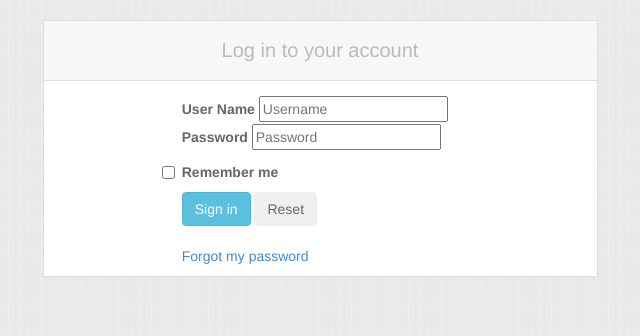
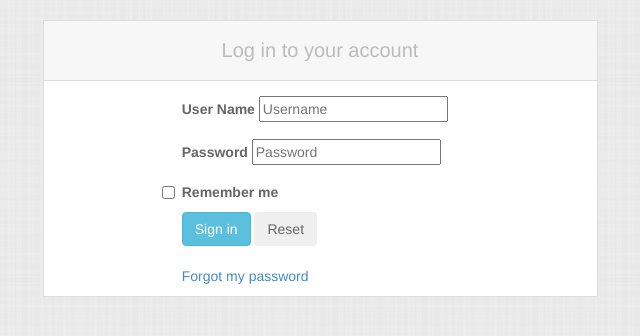
Before and after one commit to sudhakso/perfbench, a Django app: page / in a window 1280 px wide. Shown: the part 120-456 px from the top of the page, without its empty margins (320-960 px from the left). Run offline with Django 3.2, Linux system fonts and the light colour scheme; some libraries are stand-ins or nearby versions.

Commit message:
auth file changes

```diff
--- a/rallybench/templates/rallybench/auth.html
+++ b/rallybench/templates/rallybench/auth.html
@@ -37,17 +37,17 @@
  			<div class="loginBox">
  				<div class="title">Log in to your account</div>
  				<form action="/rallybench/login/" method="post">
- 					<div class="control-group">
+ 					<div class="form-group">
  						<div class="controls">
  							<label>User Name </label>
  							<input type="text" id="username" name="username" value="{{ username }}" placeholder="Username" required autofocus"/>
  						</div>
  					</div> <!-- control group -->
 
- 					<div class="control-group">
+ 					<div class="form-group">
  						<div class="controls">
  							<label>Password</label>
- 							<input type="password" id="password" name=password value="{{ password }}" placeholder="Password" required"/>
+ 							<input type="password" id="password" name="password" value="{{ password }}" placeholder="Password" required"/>
  						</div>
  					</div>
 
```
